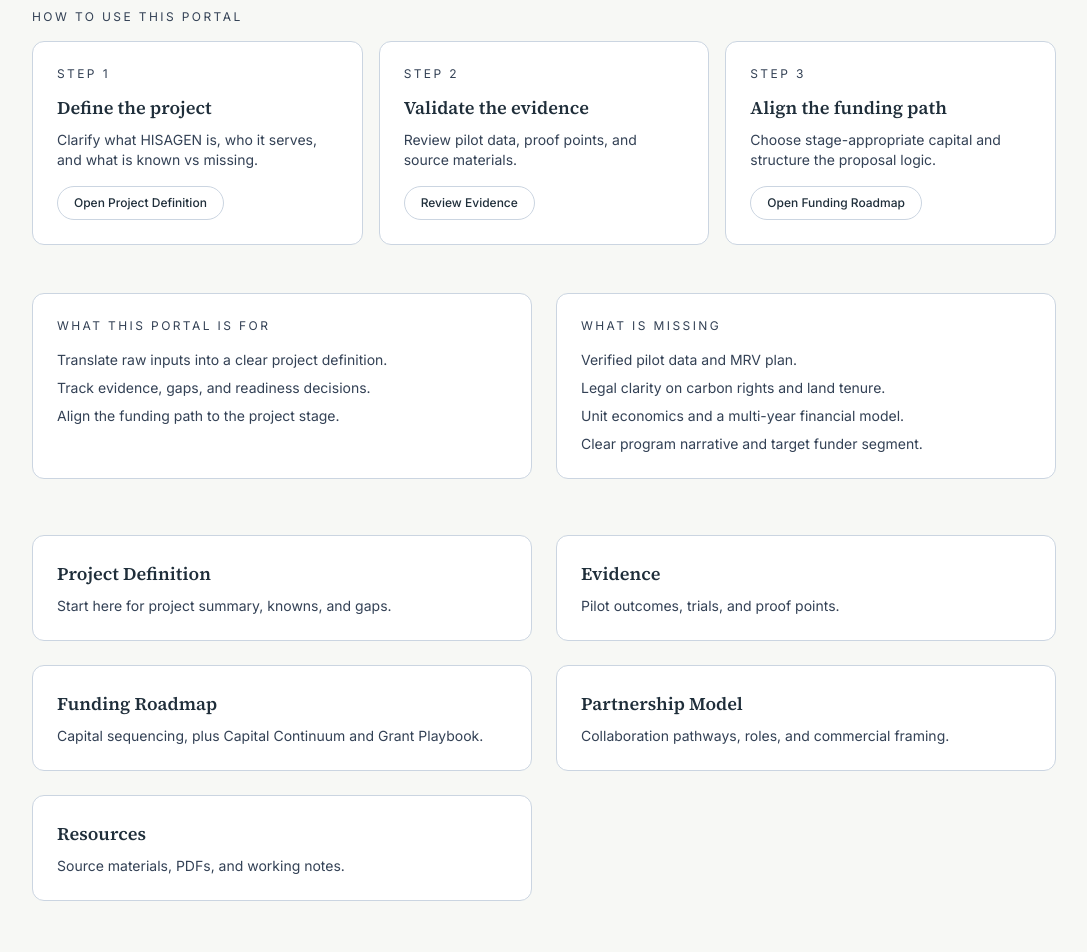
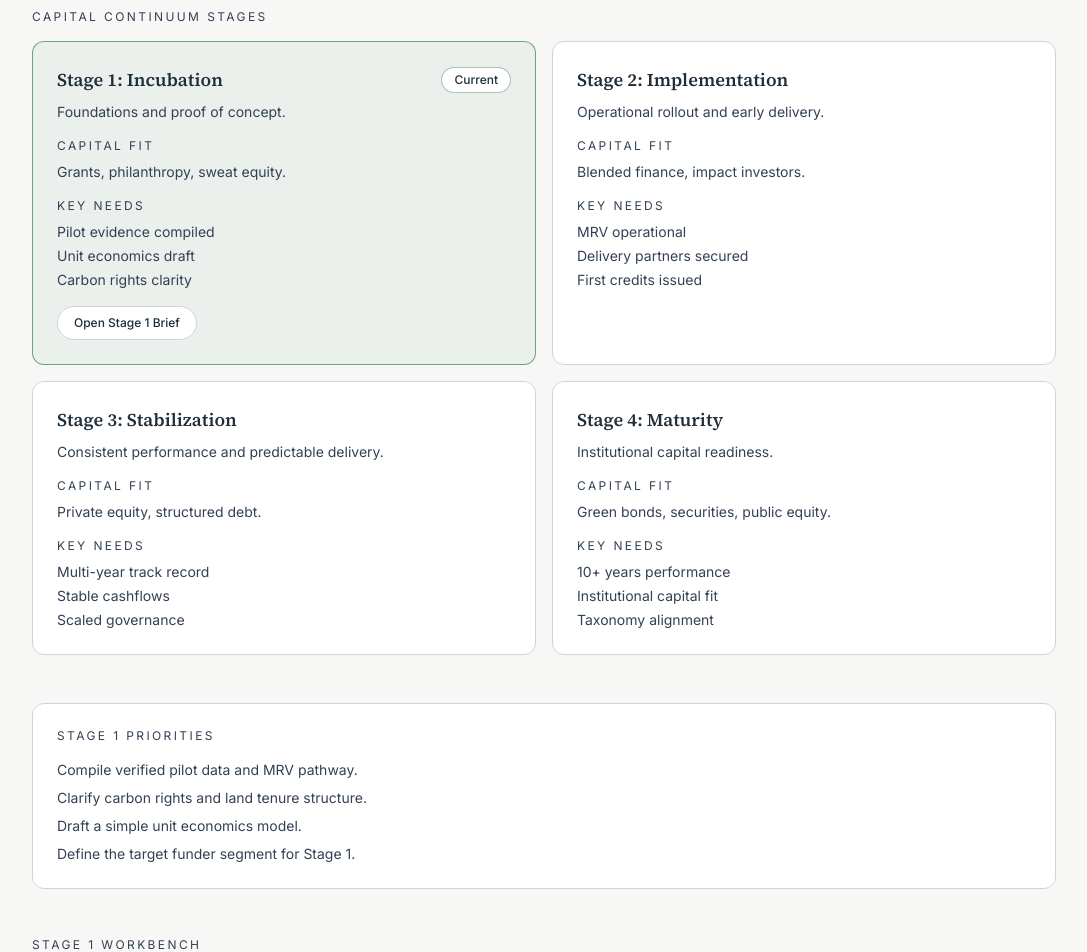
Before and after one commit to juakali100/hisagen, a Next.js app: page / in a window 1280 px wide. Shown: the part 540-1492 px from the top of the page, without its empty margins (96-1183 px from the left). Built offline with nearby package versions, Linux system fonts and the light colour scheme.

Commit message:
Reframe portal around Capital Continuum stages

```diff
--- a/src/app/page.tsx
+++ b/src/app/page.tsx
@@ -1,53 +1,65 @@
-const portalCards = [
+const stages = [
   {
-    title: "Project Definition",
-    description: "Start here for project summary, knowns, and gaps.",
+    title: "Stage 1: Incubation",
+    status: "Current",
+    focus: "Foundations and proof of concept.",
+    capital: "Grants, philanthropy, sweat equity.",
+    needs: ["Pilot evidence compiled", "Unit economics draft", "Carbon rights clarity"],
     href: "/start-here",
   },
   {
-    title: "Evidence",
-    description: "Pilot outcomes, trials, and proof points.",
+    title: "Stage 2: Implementation",
+    focus: "Operational rollout and early delivery.",
+    capital: "Blended finance, impact investors.",
+    needs: ["MRV operational", "Delivery partners secured", "First credits issued"],
+  },
+  {
+    title: "Stage 3: Stabilization",
+    focus: "Consistent performance and predictable delivery.",
+    capital: "Private equity, structured debt.",
+    needs: ["Multi-year track record", "Stable cashflows", "Scaled governance"],
+  },
+  {
+    title: "Stage 4: Maturity",
+    focus: "Institutional capital readiness.",
+    capital: "Green bonds, securities, public equity.",
+    needs: ["10+ years performance", "Institutional capital fit", "Taxonomy alignment"],
+  },
+];
+
+const stageStyles: Record<string, string> = {
+  Current: "border-primary/60 bg-primary/5",
+  default: "border-mist bg-white",
+};
+
+const stage1Links = [
+  {
+    title: "Stage 1 Brief",
+    description: "Project summary, knowns, gaps, and current decision points.",
+    href: "/start-here",
+  },
+  {
+    title: "Evidence Review",
+    description: "Pilot data, proof points, and source materials.",
     href: "/evidence",
   },
   {
     title: "Funding Roadmap",
-    description: "Capital sequencing, plus Capital Continuum and Grant Playbook.",
+    description: "Capital sequencing and Stage 1 grant workflow.",
     href: "/funding-roadmap",
   },
   {
-    title: "Partnership Model",
-    description: "Collaboration pathways, roles, and commercial framing.",
-    href: "/partnership-model",
-  },
-  {
-    title: "Resources",
-    description: "Source materials, PDFs, and working notes.",
-    href: "/resources",
+    title: "Capital Continuum",
+    description: "Stage logic, five pillars, and readiness assessment.",
+    href: "/funding-roadmap/capital-continuum",
   },
 ];
 
-const flowSteps = [
-  {
-    step: "Step 1",
-    title: "Define the project",
-    description: "Clarify what HISAGEN is, who it serves, and what is known vs missing.",
-    href: "/start-here",
-    cta: "Open Project Definition",
-  },
-  {
-    step: "Step 2",
-    title: "Validate the evidence",
-    description: "Review pilot data, proof points, and source materials.",
-    href: "/evidence",
-    cta: "Review Evidence",
-  },
-  {
-    step: "Step 3",
-    title: "Align the funding path",
-    description: "Choose stage-appropriate capital and structure the proposal logic.",
-    href: "/funding-roadmap",
-    cta: "Open Funding Roadmap",
-  },
+const stage1Priorities = [
+  "Compile verified pilot data and MRV pathway.",
+  "Clarify carbon rights and land tenure structure.",
+  "Draft a simple unit economics model.",
+  "Define the target funder segment for Stage 1.",
 ];
 
 export default function HomePage() {
@@ -55,65 +67,77 @@ export default function HomePage() {
     <div className="mx-auto max-w-5xl text-ink">
       <section className="rounded-2xl border border-mist bg-gradient-to-b from-parchment to-white px-8 py-12">
         <p className="text-sm font-medium uppercase tracking-[0.2em] text-secondary">
-          HISAGEN Portal
+          HISAGEN Capital Continuum
         </p>
         <h1 className="mt-4 text-4xl font-semibold leading-tight text-secondary">
-          Project definition → evidence → funding path for the HISAGEN opportunity
+          Capital Continuum dashboard for the HISAGEN opportunity
         </h1>
         <p className="mt-4 max-w-2xl text-base leading-relaxed text-slate">
-          This portal translates raw inputs into a clear project, validates the evidence,
-          and aligns the capital strategy to the right stage.
+          Use the four-stage continuum to keep the work focused. The only goal right now is
+          to complete Stage 1 so the funding path becomes obvious.
         </p>
         <div className="mt-6 flex flex-wrap gap-2 text-xs font-medium text-slate">
           <span className="rounded-full border border-mist bg-white px-3 py-1">Stage: Incubation</span>
           <span className="rounded-full border border-mist bg-white px-3 py-1">Focus: Uganda pilot</span>
           <span className="rounded-full border border-mist bg-white px-3 py-1">
-            Status: Project definition in progress
+            Status: Stage 1 work in progress
           </span>
         </div>
       </section>
 
       <section className="mt-12">
-        <p className="text-xs uppercase tracking-[0.2em] text-slate">How to Use This Portal</p>
-        <div className="mt-4 grid gap-4 md:grid-cols-3">
-          {flowSteps.map((step) => (
-            <div key={step.title} className="rounded-xl border border-mist bg-white p-6">
-              <p className="text-xs uppercase tracking-[0.2em] text-slate">{step.step}</p>
-              <h3 className="mt-3 text-lg font-semibold text-secondary">{step.title}</h3>
-              <p className="mt-2 text-sm text-slate">{step.description}</p>
+        <p className="text-xs uppercase tracking-[0.2em] text-slate">Capital Continuum Stages</p>
+        <div className="mt-4 grid gap-4 md:grid-cols-2">
+          {stages.map((stage) => (
+            <div
+              key={stage.title}
+              className={`rounded-xl border p-6 ${
+                stage.status ? stageStyles[stage.status] : stageStyles.default
+              }`}
+            >
+              <div className="flex items-center justify-between gap-3">
+                <h3 className="text-lg font-semibold text-secondary">{stage.title}</h3>
+                {stage.status ? (
+                  <span className="rounded-full border border-primary/40 bg-white px-3 py-1 text-xs font-medium text-secondary">
+                    {stage.status}
+                  </span>
+                ) : null}
+              </div>
+              <p className="mt-2 text-sm text-slate">{stage.focus}</p>
+              <p className="mt-4 text-xs uppercase tracking-[0.2em] text-slate">Capital fit</p>
+              <p className="mt-2 text-sm text-slate">{stage.capital}</p>
+              <p className="mt-4 text-xs uppercase tracking-[0.2em] text-slate">Key needs</p>
+              <ul className="mt-2 space-y-1 text-sm text-slate">
+                {stage.needs.map((need) => (
+                  <li key={need}>{need}</li>
+                ))}
+              </ul>
+              {stage.href ? (
                 <a
-                href={step.href}
+                  href={stage.href}
                   className="mt-4 inline-flex items-center rounded-full border border-mist bg-white px-4 py-2 text-xs font-medium text-secondary hover:border-primary/50"
                 >
-                {step.cta}
+                  Open Stage 1 Brief
                 </a>
+              ) : null}
             </div>
           ))}
         </div>
       </section>
 
-      <section className="mt-12 grid gap-6 md:grid-cols-2">
-        <div className="rounded-xl border border-mist bg-white p-6">
-          <p className="text-xs uppercase tracking-[0.2em] text-slate">What This Portal Is For</p>
+      <section className="mt-12 rounded-xl border border-mist bg-white p-6">
+        <p className="text-xs uppercase tracking-[0.2em] text-slate">Stage 1 Priorities</p>
         <ul className="mt-4 space-y-2 text-sm text-slate">
-            <li>Translate raw inputs into a clear project definition.</li>
-            <li>Track evidence, gaps, and readiness decisions.</li>
-            <li>Align the funding path to the project stage.</li>
+          {stage1Priorities.map((item) => (
+            <li key={item}>{item}</li>
+          ))}
         </ul>
-        </div>
-        <div className="rounded-xl border border-mist bg-white p-6">
-          <p className="text-xs uppercase tracking-[0.2em] text-slate">What Is Missing</p>
-          <ul className="mt-4 space-y-2 text-sm text-slate">
-            <li>Verified pilot data and MRV plan.</li>
-            <li>Legal clarity on carbon rights and land tenure.</li>
-            <li>Unit economics and a multi-year financial model.</li>
-            <li>Clear program narrative and target funder segment.</li>
-          </ul>
-        </div>
       </section>
 
-      <section className="mt-14 grid gap-6 md:grid-cols-2">
-        {portalCards.map((card) => (
+      <section className="mt-12">
+        <p className="text-xs uppercase tracking-[0.2em] text-slate">Stage 1 Workbench</p>
+        <div className="mt-4 grid gap-4 md:grid-cols-2">
+          {stage1Links.map((card) => (
             <a
               key={card.title}
               href={card.href}
@@ -123,6 +147,7 @@ export default function HomePage() {
               <p className="mt-2 text-sm text-slate">{card.description}</p>
             </a>
           ))}
+        </div>
       </section>
     </div>
   );
--- a/src/app/start-here/page.tsx
+++ b/src/app/start-here/page.tsx
@@ -1,36 +1,47 @@
 const snapshot = [
   {
-    title: "What it is",
+    title: "Project",
     detail:
-      "An integrated agriculture and carbon project combining microbial biofertilizers, soil carbon credits, and a digital farmer platform.",
+      "Integrated agriculture and carbon model combining microbial biofertilizers, soil carbon credits, and a digital farmer platform.",
   },
   {
-    title: "Who it serves",
-    detail: "Smallholder farmers in East Africa, starting with Uganda.",
+    title: "Primary focus",
+    detail: "Uganda pilot (Kenya expansion deferred).",
   },
   {
-    title: "Key partners",
+    title: "Core partners",
     detail: "Locus AG (technology), Uganda NARO (research validation), 3Degrees (carbon pathway).",
   },
   {
-    title: "Current status",
-    detail: "Pilot underway, evidence incomplete, funding path not yet confirmed.",
+    title: "Stage 1 status",
+    detail: "Pilot underway; evidence and financial model not yet compiled.",
   },
 ];
 
-const known = [
+const stage1Objectives = [
+  "Confirm pilot evidence and MRV pathway.",
+  "Clarify legal and governance structure (carbon rights, land tenure).",
+  "Draft unit economics and the Stage 1 funding ask.",
+  "Define the target funder segment for Stage 1 capital.",
+];
+
+const evidenceOnHand = [
   "Concept note and v0 grant package exist.",
-  "Pilot results are described as encouraging, but data is not compiled.",
-  "Uganda is the focus; Kenya expansion is deferred.",
+  "Pilot progress described as encouraging, but data is not compiled.",
   "Capital Continuum assessment scored 13/25 (grant-ready).",
 ];
 
-const gaps = [
+const stage1Gaps = [
+  "Verified pilot metrics and outcomes summary.",
+  "Unit economics and 3-5 year financial model.",
+  "Carbon rights clarity and farmer agreement structure.",
   "Clear program narrative and theory of change.",
-  "Verified pilot metrics and MRV plan.",
-  "Legal clarity on carbon rights and land tenure.",
-  "Unit economics and a 3-5 year financial model.",
-  "Defined target funder segment and outreach plan.",
+];
+
+const stage2Unlock = [
+  "MRV operational and verifiable.",
+  "First credits issued or pathway confirmed with timelines.",
+  "Delivery partners and operating capacity in place.",
 ];
 
 export default function StartHerePage() {
@@ -38,19 +49,19 @@ export default function StartHerePage() {
     <div className="mx-auto max-w-5xl text-ink">
       <section className="rounded-2xl border border-mist bg-gradient-to-b from-parchment to-white px-8 py-12">
         <p className="text-sm font-medium uppercase tracking-[0.2em] text-secondary">
-          Start Here
+          Stage 1 Brief
         </p>
         <h1 className="mt-4 text-4xl font-semibold leading-tight text-secondary">
-          HISAGEN Project Definition
+          Incubation summary for HISAGEN
         </h1>
         <p className="mt-4 max-w-2xl text-base leading-relaxed text-slate">
-          This page orients the project before any funding strategy is chosen. Use it to
-          confirm what HISAGEN is, what is known, and what is missing.
+          Stage 1 is about proving the pilot, clarifying legal and financial foundations, and
+          defining the right Stage 1 capital ask.
         </p>
         <div className="mt-6 flex flex-wrap gap-2 text-xs font-medium text-slate">
           <span className="rounded-full border border-mist bg-white px-3 py-1">Stage: Incubation</span>
-          <span className="rounded-full border border-mist bg-white px-3 py-1">Geography: Uganda pilot</span>
-          <span className="rounded-full border border-mist bg-white px-3 py-1">Audience: internal + partner view</span>
+          <span className="rounded-full border border-mist bg-white px-3 py-1">Focus: Uganda pilot</span>
+          <span className="rounded-full border border-mist bg-white px-3 py-1">Readiness: 13/25</span>
         </div>
       </section>
 
@@ -65,66 +76,75 @@ export default function StartHerePage() {
 
       <section className="mt-12 grid gap-6 md:grid-cols-2">
         <div className="rounded-xl border border-mist bg-white p-6">
-          <p className="text-xs uppercase tracking-[0.2em] text-slate">What We Know</p>
+          <p className="text-xs uppercase tracking-[0.2em] text-slate">Stage 1 Objectives</p>
           <ul className="mt-4 space-y-2 text-sm text-slate">
-            {known.map((item) => (
+            {stage1Objectives.map((item) => (
               <li key={item}>{item}</li>
             ))}
           </ul>
         </div>
         <div className="rounded-xl border border-mist bg-white p-6">
-          <p className="text-xs uppercase tracking-[0.2em] text-slate">What We Still Need</p>
+          <p className="text-xs uppercase tracking-[0.2em] text-slate">Evidence on Hand</p>
           <ul className="mt-4 space-y-2 text-sm text-slate">
-            {gaps.map((item) => (
+            {evidenceOnHand.map((item) => (
               <li key={item}>{item}</li>
             ))}
           </ul>
         </div>
       </section>
 
-      <section className="mt-12 rounded-xl border border-mist bg-white p-6">
-        <p className="text-xs uppercase tracking-[0.2em] text-slate">Capital Direction</p>
-        <p className="mt-3 text-sm text-slate">
-          Funding choices should follow the project stage, not lead it. Use the Capital
-          Continuum playbook to confirm the right capital type before moving into the
-          grant lifecycle or investor outreach.
-        </p>
-        <div className="mt-4 flex flex-wrap gap-3 text-sm">
-          <a
-            href="/funding-roadmap/capital-continuum"
-            className="rounded-full border border-mist bg-white px-4 py-2 text-secondary hover:border-primary/50"
-          >
-            Open Capital Continuum Playbook
-          </a>
-          <a
-            href="/funding-roadmap/lifecycle"
-            className="rounded-full border border-mist bg-white px-4 py-2 text-secondary hover:border-primary/50"
-          >
-            Funding Lifecycle Alignment
-          </a>
+      <section className="mt-12 grid gap-6 md:grid-cols-2">
+        <div className="rounded-xl border border-mist bg-white p-6">
+          <p className="text-xs uppercase tracking-[0.2em] text-slate">Stage 1 Gaps</p>
+          <ul className="mt-4 space-y-2 text-sm text-slate">
+            {stage1Gaps.map((item) => (
+              <li key={item}>{item}</li>
+            ))}
+          </ul>
+        </div>
+        <div className="rounded-xl border border-mist bg-white p-6">
+          <p className="text-xs uppercase tracking-[0.2em] text-slate">Capital Fit</p>
+          <p className="mt-3 text-sm text-slate">
+            Stage 1 capital should be grant or catalytic. Blended finance and commercial
+            capital are premature until evidence, legal clarity, and unit economics are in place.
+          </p>
+          <div className="mt-4 flex flex-wrap gap-2 text-xs font-medium text-slate">
+            <span className="rounded-full border border-mist bg-white px-3 py-1">Grant-ready</span>
+            <span className="rounded-full border border-mist bg-white px-3 py-1">Catalytic capital</span>
+            <span className="rounded-full border border-mist bg-white px-3 py-1">Not blended-ready</span>
+          </div>
         </div>
       </section>
 
-      <section className="mt-12 grid gap-6 md:grid-cols-3">
+      <section className="mt-12 rounded-xl border border-mist bg-white p-6">
+        <p className="text-xs uppercase tracking-[0.2em] text-slate">Stage 2 Unlock Criteria</p>
+        <ul className="mt-4 space-y-2 text-sm text-slate">
+          {stage2Unlock.map((item) => (
+            <li key={item}>{item}</li>
+          ))}
+        </ul>
+      </section>
+
+      <section className="mt-12 grid gap-4 md:grid-cols-2">
         {[
           {
-            title: "Evidence",
-            description: "Pilot outcomes, documents, and proof points.",
+            title: "Capital Continuum Playbook",
+            description: "Stage logic, five pillars, and readiness assessment template.",
+            href: "/funding-roadmap/capital-continuum",
+          },
+          {
+            title: "Funding Roadmap",
+            description: "Stage 1 sequencing and grant workflow.",
+            href: "/funding-roadmap",
+          },
+          {
+            title: "Evidence Review",
+            description: "Pilot outcomes and source materials.",
             href: "/evidence",
           },
           {
-            title: "Funding Roadmap",
-            description: "Sequence of capital options and readiness checkpoints.",
-            href: "/funding-roadmap",
-          },
-          {
-            title: "Partnership Model",
-            description: "Collaboration pathways and delivery roles.",
-            href: "/partnership-model",
-          },
-          {
             title: "Resources",
-            description: "Source materials, PDFs, and working notes.",
+            description: "PDFs, links, and working notes.",
             href: "/resources",
           },
         ].map((card) => (
--- a/src/components/Nav.tsx
+++ b/src/components/Nav.tsx
@@ -2,7 +2,7 @@ import Link from "next/link";
 
 const links = [
   { href: "/", label: "Overview" },
-  { href: "/start-here", label: "Start Here" },
+  { href: "/start-here", label: "Stage 1 Brief" },
   { href: "/evidence", label: "Evidence" },
   { href: "/funding-roadmap", label: "Funding Roadmap" },
   { href: "/funding-roadmap/capital-continuum", label: "Capital Continuum" },
```
Lines whose indentation alone changed are shown as unchanged.
